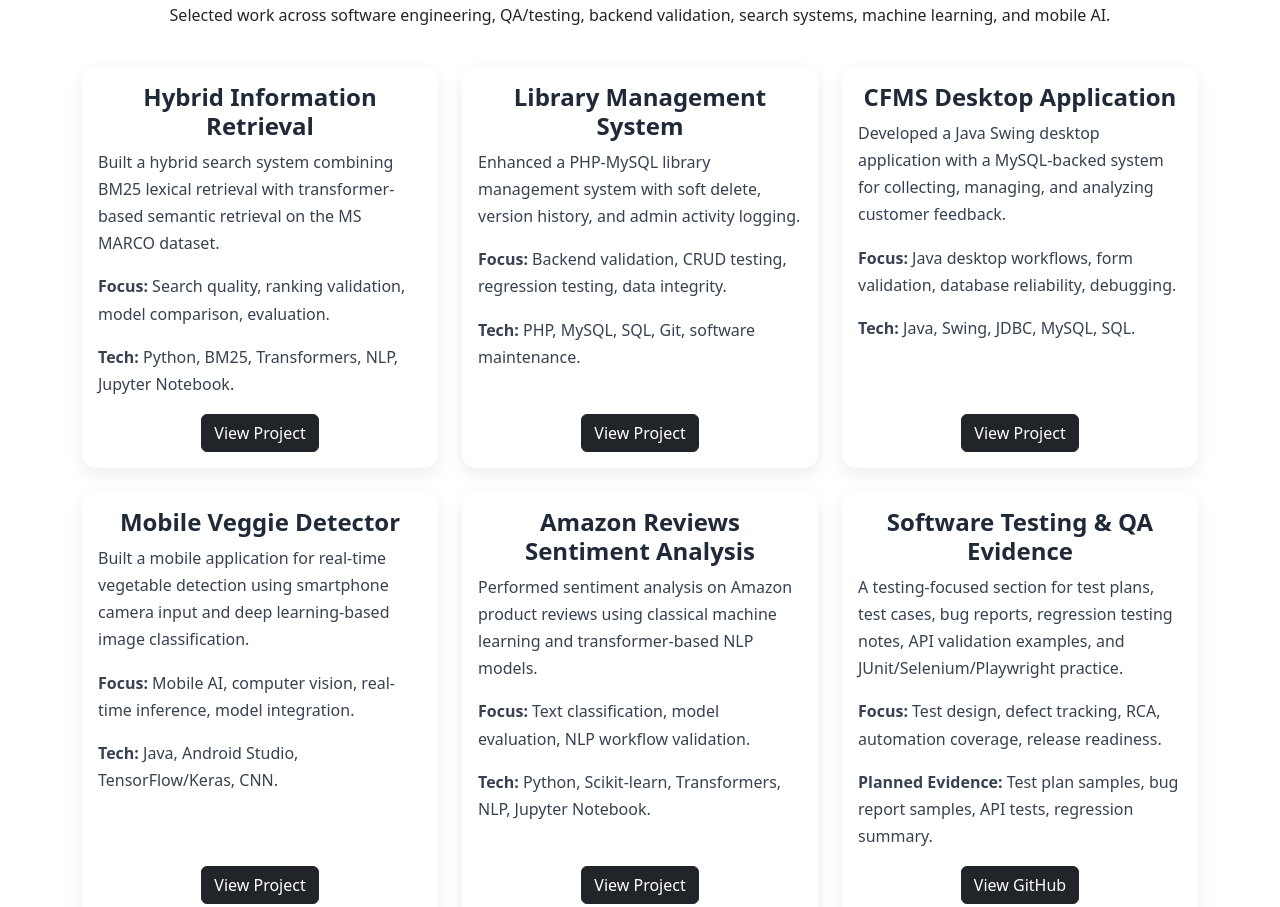
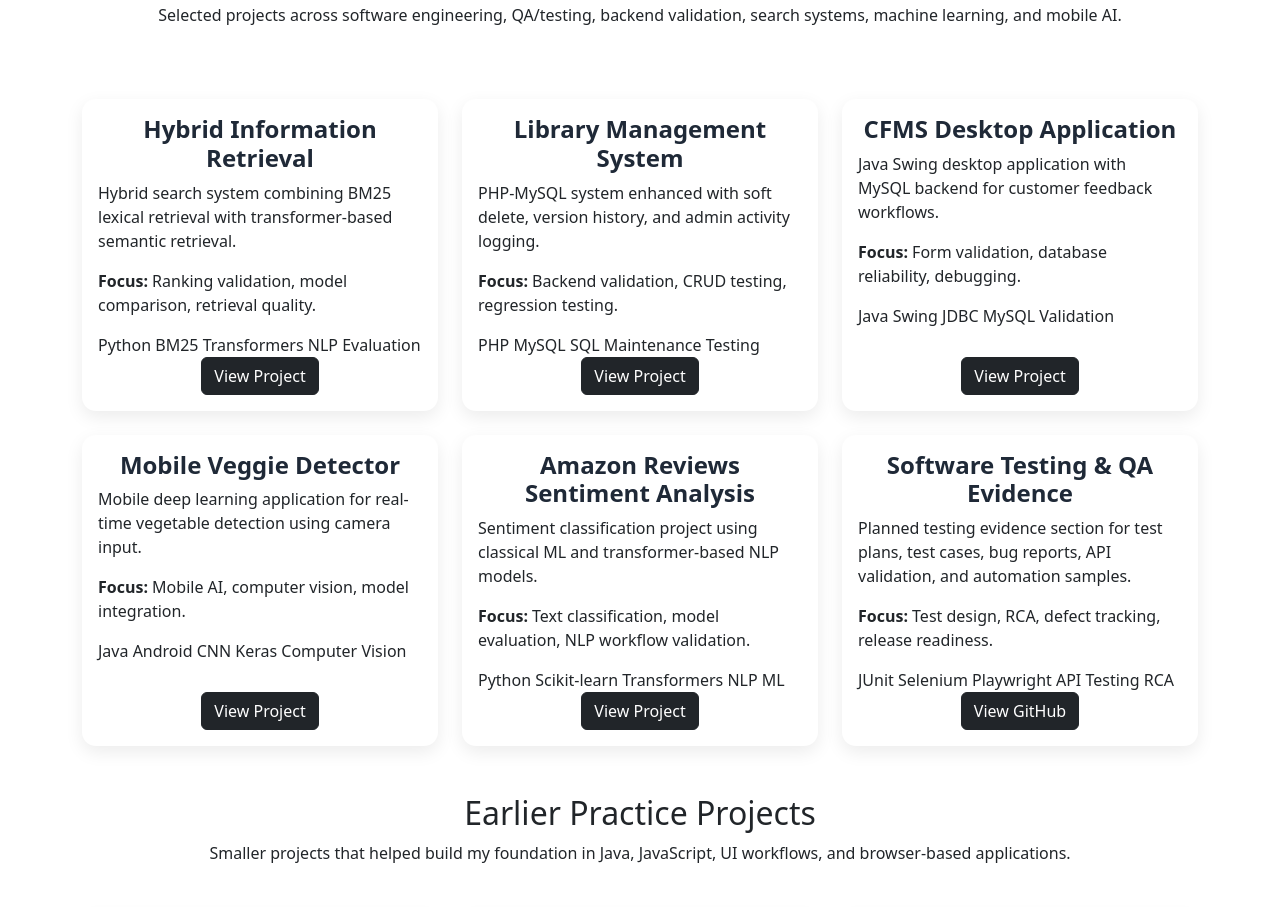
Before and after one commit to SHREENITHI-TV/SHREENITHI-TV.github.io, a plain HTML site: page Portfolio/index.html in a window 1280 px wide. Shown: the part 3259-4166 px from the top of the page. Drawn offline with nearby package versions, Linux system fonts and the light colour scheme.

Commit message:
Project Update

```diff
--- a/Portfolio/index.html
+++ b/Portfolio/index.html
@@ -290,33 +290,36 @@
 <section class="container mt-3 section" id="projects">
     <h1 class="text-center" style="padding-top: 35px;">Featured Projects</h1>
 
-    <p class="text-center">
-        Selected work across software engineering, QA/testing, backend validation, search systems, machine learning, and mobile AI.
+    <p class="text-center mb-5">
+        Selected projects across software engineering, QA/testing, backend validation, search systems, machine learning, and mobile AI.
     </p>
 
     <div class="row">
         <!-- Project 1 -->
         <div class="col-lg-4 mt-4">
-            <div class="card h-100">
+            <div class="card h-100 project-card">
                 <div class="card-body d-flex flex-column">
                     <h4 class="card-title">Hybrid Information Retrieval</h4>
 
-                    <p class="card-text">
-                        Built a hybrid search system combining BM25 lexical retrieval with transformer-based semantic retrieval
-                        on the MS MARCO dataset.
+                    <p class="project-summary">
+                        Hybrid search system combining BM25 lexical retrieval with transformer-based semantic retrieval.
                     </p>
 
-                    <p class="card-text">
-                        <strong>Focus:</strong> Search quality, ranking validation, model comparison, evaluation.
+                    <p class="project-focus">
+                        <strong>Focus:</strong> Ranking validation, model comparison, retrieval quality.
                     </p>
 
-                    <p class="card-text">
-                        <strong>Tech:</strong> Python, BM25, Transformers, NLP, Jupyter Notebook.
-                    </p>
+                    <div class="project-tags">
+                        <span>Python</span>
+                        <span>BM25</span>
+                        <span>Transformers</span>
+                        <span>NLP</span>
+                        <span>Evaluation</span>
+                    </div>
 
                     <div class="mt-auto text-center">
                         <a href="https://github.com/SHREENITHI-TV/Hybrid-Information-Retrieval"
-                            class="btn btn-dark" target="_blank">View Project</a>
+                            class="btn btn-dark project-btn" target="_blank">View Project</a>
                     </div>
                 </div>
             </div>
@@ -324,26 +327,29 @@
 
         <!-- Project 2 -->
         <div class="col-lg-4 mt-4">
-            <div class="card h-100">
+            <div class="card h-100 project-card">
                 <div class="card-body d-flex flex-column">
                     <h4 class="card-title">Library Management System</h4>
 
-                    <p class="card-text">
-                        Enhanced a PHP-MySQL library management system with soft delete, version history,
-                        and admin activity logging.
+                    <p class="project-summary">
+                        PHP-MySQL system enhanced with soft delete, version history, and admin activity logging.
                     </p>
 
-                    <p class="card-text">
-                        <strong>Focus:</strong> Backend validation, CRUD testing, regression testing, data integrity.
+                    <p class="project-focus">
+                        <strong>Focus:</strong> Backend validation, CRUD testing, regression testing.
                     </p>
 
-                    <p class="card-text">
-                        <strong>Tech:</strong> PHP, MySQL, SQL, Git, software maintenance.
-                    </p>
+                    <div class="project-tags">
+                        <span>PHP</span>
+                        <span>MySQL</span>
+                        <span>SQL</span>
+                        <span>Maintenance</span>
+                        <span>Testing</span>
+                    </div>
 
                     <div class="mt-auto text-center">
                         <a href="https://github.com/SHREENITHI-TV/Library-Management-System-Software-Maintenance"
-                            class="btn btn-dark" target="_blank">View Project</a>
+                            class="btn btn-dark project-btn" target="_blank">View Project</a>
                     </div>
                 </div>
             </div>
@@ -351,26 +357,29 @@
 
         <!-- Project 3 -->
         <div class="col-lg-4 mt-4">
-            <div class="card h-100">
+            <div class="card h-100 project-card">
                 <div class="card-body d-flex flex-column">
                     <h4 class="card-title">CFMS Desktop Application</h4>
 
-                    <p class="card-text">
-                        Developed a Java Swing desktop application with a MySQL-backed system for collecting,
-                        managing, and analyzing customer feedback.
+                    <p class="project-summary">
+                        Java Swing desktop application with MySQL backend for customer feedback workflows.
                     </p>
 
-                    <p class="card-text">
-                        <strong>Focus:</strong> Java desktop workflows, form validation, database reliability, debugging.
+                    <p class="project-focus">
+                        <strong>Focus:</strong> Form validation, database reliability, debugging.
                     </p>
 
-                    <p class="card-text">
-                        <strong>Tech:</strong> Java, Swing, JDBC, MySQL, SQL.
-                    </p>
+                    <div class="project-tags">
+                        <span>Java</span>
+                        <span>Swing</span>
+                        <span>JDBC</span>
+                        <span>MySQL</span>
+                        <span>Validation</span>
+                    </div>
 
                     <div class="mt-auto text-center">
                         <a href="https://github.com/SHREENITHI-TV/CFMS-desktop-application"
-                            class="btn btn-dark" target="_blank">View Project</a>
+                            class="btn btn-dark project-btn" target="_blank">View Project</a>
                     </div>
                 </div>
             </div>
@@ -378,26 +387,29 @@
 
         <!-- Project 4 -->
         <div class="col-lg-4 mt-4">
-            <div class="card h-100">
+            <div class="card h-100 project-card">
                 <div class="card-body d-flex flex-column">
                     <h4 class="card-title">Mobile Veggie Detector</h4>
 
-                    <p class="card-text">
-                        Built a mobile application for real-time vegetable detection using smartphone camera input
-                        and deep learning-based image classification.
+                    <p class="project-summary">
+                        Mobile deep learning application for real-time vegetable detection using camera input.
                     </p>
 
-                    <p class="card-text">
-                        <strong>Focus:</strong> Mobile AI, computer vision, real-time inference, model integration.
+                    <p class="project-focus">
+                        <strong>Focus:</strong> Mobile AI, computer vision, model integration.
                     </p>
 
-                    <p class="card-text">
-                        <strong>Tech:</strong> Java, Android Studio, TensorFlow/Keras, CNN.
-                    </p>
+                    <div class="project-tags">
+                        <span>Java</span>
+                        <span>Android</span>
+                        <span>CNN</span>
+                        <span>Keras</span>
+                        <span>Computer Vision</span>
+                    </div>
 
                     <div class="mt-auto text-center">
                         <a href="https://github.com/SHREENITHI-TV/Mobile-Veggie-Detector"
-                            class="btn btn-dark" target="_blank">View Project</a>
+                            class="btn btn-dark project-btn" target="_blank">View Project</a>
                     </div>
                 </div>
             </div>
@@ -405,26 +417,29 @@
 
         <!-- Project 5 -->
         <div class="col-lg-4 mt-4">
-            <div class="card h-100">
+            <div class="card h-100 project-card">
                 <div class="card-body d-flex flex-column">
                     <h4 class="card-title">Amazon Reviews Sentiment Analysis</h4>
 
-                    <p class="card-text">
-                        Performed sentiment analysis on Amazon product reviews using classical machine learning
-                        and transformer-based NLP models.
+                    <p class="project-summary">
+                        Sentiment classification project using classical ML and transformer-based NLP models.
                     </p>
 
-                    <p class="card-text">
+                    <p class="project-focus">
                         <strong>Focus:</strong> Text classification, model evaluation, NLP workflow validation.
                     </p>
 
-                    <p class="card-text">
-                        <strong>Tech:</strong> Python, Scikit-learn, Transformers, NLP, Jupyter Notebook.
-                    </p>
+                    <div class="project-tags">
+                        <span>Python</span>
+                        <span>Scikit-learn</span>
+                        <span>Transformers</span>
+                        <span>NLP</span>
+                        <span>ML</span>
+                    </div>
 
                     <div class="mt-auto text-center">
                         <a href="https://github.com/SHREENITHI-TV/Amazon-Reviews-Sentiment-Analysis"
-                            class="btn btn-dark" target="_blank">View Project</a>
+                            class="btn btn-dark project-btn" target="_blank">View Project</a>
                     </div>
                 </div>
             </div>
@@ -432,26 +447,29 @@
 
         <!-- Project 6 -->
         <div class="col-lg-4 mt-4">
-            <div class="card h-100 border-dark">
+            <div class="card h-100 project-card project-card-highlight">
                 <div class="card-body d-flex flex-column">
                     <h4 class="card-title">Software Testing & QA Evidence</h4>
 
-                    <p class="card-text">
-                        A testing-focused section for test plans, test cases, bug reports, regression testing notes,
-                        API validation examples, and JUnit/Selenium/Playwright practice.
+                    <p class="project-summary">
+                        Planned testing evidence section for test plans, test cases, bug reports, API validation, and automation samples.
                     </p>
 
-                    <p class="card-text">
-                        <strong>Focus:</strong> Test design, defect tracking, RCA, automation coverage, release readiness.
+                    <p class="project-focus">
+                        <strong>Focus:</strong> Test design, RCA, defect tracking, release readiness.
                     </p>
 
-                    <p class="card-text">
-                        <strong>Planned Evidence:</strong> Test plan samples, bug report samples, API tests, regression summary.
-                    </p>
+                    <div class="project-tags">
+                        <span>JUnit</span>
+                        <span>Selenium</span>
+                        <span>Playwright</span>
+                        <span>API Testing</span>
+                        <span>RCA</span>
+                    </div>
 
                     <div class="mt-auto text-center">
                         <a href="https://github.com/SHREENITHI-TV"
-                            class="btn btn-dark" target="_blank">View GitHub</a>
+                            class="btn btn-dark project-btn" target="_blank">View GitHub</a>
                     </div>
                 </div>
             </div>
@@ -459,75 +477,69 @@
     </div>
 
     <!-- Earlier Practice Projects -->
-    <div class="mt-5">
+    <div class="mt-5 earlier-projects">
         <h2 class="text-center">Earlier Practice Projects</h2>
 
-        <p class="text-center">
+        <p class="text-center mb-4">
             Smaller projects that helped build my foundation in Java, JavaScript, UI workflows, and browser-based applications.
         </p>
 
         <div class="row">
-            <!-- Practice Project 1 -->
             <div class="col-lg-4 mt-4">
-                <div class="card h-100">
+                <div class="card h-100 practice-card">
                     <img class="card-img-top" src="images/5.1- scientific cal Java Jar .png"
-                        alt="Scientific Calculator project screenshot" style="width:95%">
+                        alt="Scientific Calculator project screenshot">
 
                     <div class="card-body d-flex flex-column">
                         <h4 class="card-title">Java Scientific Calculator</h4>
 
                         <p class="card-text">
-                            Java-based calculator project used to practice desktop UI logic, input handling,
-                            and calculation validation.
+                            Desktop calculator project for Java UI logic, input handling, and calculation validation.
                         </p>
 
                         <div class="mt-auto text-center">
                             <a href="https://github.com/SHREENITHI-TV/JAR-Files-JAVA-NETBEANS/tree/Scientific-Calculator"
-                                class="btn btn-secondary" target="_blank">View Project</a>
+                                class="btn btn-secondary project-btn" target="_blank">View Project</a>
                         </div>
                     </div>
                 </div>
             </div>
 
-            <!-- Practice Project 2 -->
             <div class="col-lg-4 mt-4">
-                <div class="card h-100">
+                <div class="card h-100 practice-card">
                     <img class="card-img-top" src="images/2. Language Translator.png"
-                        alt="Language Translator project screenshot" style="width:100%">
+                        alt="Language Translator project screenshot">
 
                     <div class="card-body d-flex flex-column">
                         <h4 class="card-title">Language Translator Web App</h4>
 
                         <p class="card-text">
-                            Browser-based frontend application used to practice UI workflows,
-                            input handling, and JavaScript interaction.
+                            Browser-based frontend project for UI workflow, input handling, and JavaScript interaction.
                         </p>
 
                         <div class="mt-auto text-center">
                             <a href="https://shreenithi-tv.github.io/Translator/"
-                                class="btn btn-secondary" target="_blank">View Project</a>
+                                class="btn btn-secondary project-btn" target="_blank">View Project</a>
                         </div>
                     </div>
                 </div>
             </div>
 
-            <!-- Practice Project 3 -->
             <div class="col-lg-4 mt-4">
-                <div class="card h-100">
+                <div class="card h-100 practice-card">
                     <img class="card-img-top" src="images/3.Typing speed test game.png"
-                        alt="Typing Speed Test project screenshot" style="width:100%">
+                        alt="Typing Speed Test project screenshot">
 
                     <div class="card-body d-flex flex-column">
                         <h4 class="card-title">Typing Speed Test Game</h4>
 
                         <p class="card-text">
-                            JavaScript-based typing test used to practice timer logic, DOM updates,
-                            result calculation, and user feedback.
+                            JavaScript project for timer logic, DOM updates, result calculation, and user feedback.
                         </p>
 
                         <div class="mt-auto text-center">
                             <a href="https://shreenithi-tv.github.io/TypingSpeedTest/"
-                                class="btn btn-secondary" target="_blank">View Project</a>
+                                class="btn btn-secondary project-btn" target="_blank">View Project</a>
                         </div>
                     </div>
                 </div>
```
